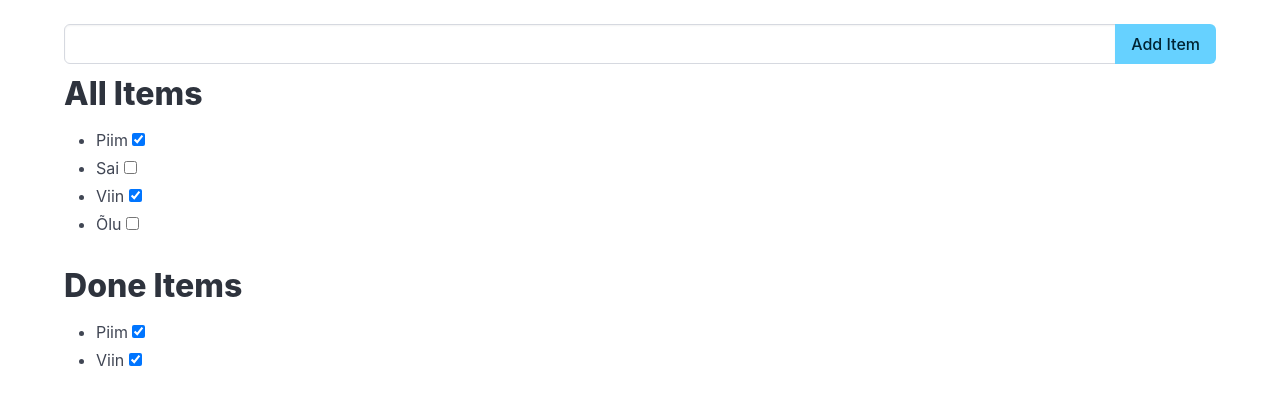
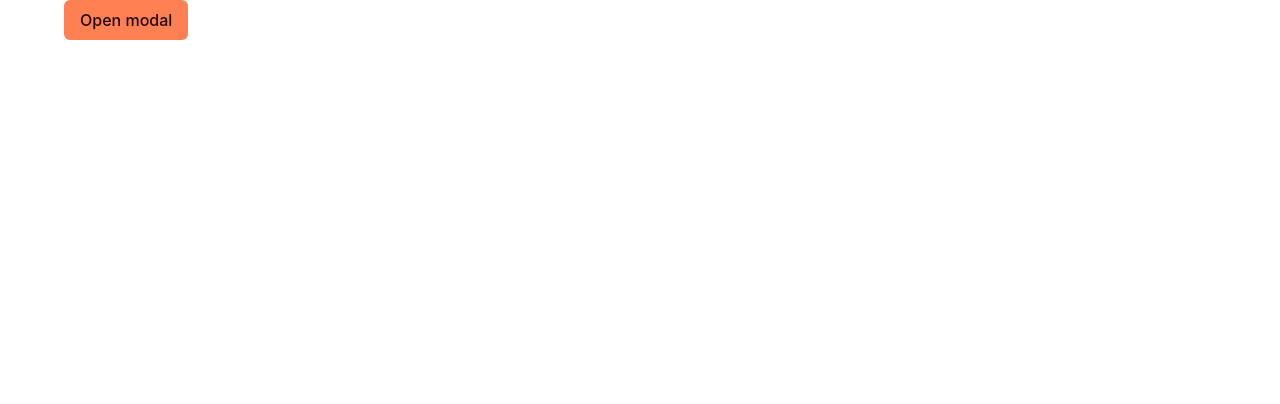
Before and after one commit to MustLuikH7/Learnnode, a Vue app: page / in a window 1280 px wide. Shown: the top 404 px of the page. Built offline with nearby package versions, Linux system fonts and the light colour scheme.

Commit message:
Add modal

```diff
--- a/src/App.vue
+++ b/src/App.vue
@@ -1,54 +1,11 @@
 <script setup>
-import { computed, ref } from 'vue';
-let i = 1
-let items = ref([
-  { id: i++, text: 'Piim', isDone: true },
-  { id: i++, text: 'Sai', isDone: false },
-  { id: i++, text: 'Viin', isDone: true },
-  { id: i++, text: 'Õlu', isDone: false },
-])
-let newItem = ref('')
-let doneItems = computed(() => {
-  return items.value.filter(i => {
-    return i.isDone
-  })
-})
-function add() {
-  if (newItem.value !== '') {
-    items.value.push({ id: i++, text: newItem.value.trim(), isDone: false })
-  }
-  newItem.value = ''
-}
+import { ref } from 'vue';
+import Modal from "./Components/Modal.vue"
+let modalActive = ref(false)
 </script>
 <template>
   <div class="container">
-    <div class="field has-addons mt-5">
-      <div class="control is-expanded">
-        <input class="input" type="text" v-model="newItem" @keypress.enter="add">
-      </div>
-      <div class="control">
-        <button class="button is-info" @click="add">
-          Add Item
-        </button>
-      </div>
-
-    </div>
-    <div class="content">
-      <h1>All Items</h1>
-      <ul>
-        <li v-for="item in items">{{ item.text }}
-
-          <input type="checkbox" v-model="item.isDone">
-
-        </li>
-      </ul>
-      <h1>Done Items</h1>
-      <ul>
-        <li v-for="item in doneItems">{{ item.text }}
-          <input type="checkbox" v-model="item.isDone">
-
-        </li>
-      </ul>
-    </div>
+    <button class="button is-primary" @click="modalActive = true">Open modal</button>
+    <Modal :active="modalActive" @close="modalActive = false"></Modal>
   </div>
 </template>
--- /dev/null
+++ b/src/Components/Modal.vue
@@ -0,0 +1,15 @@
+<script setup>
+defineProps(['active'])
+</script>
+
+<template>
+    <div class="modal" :class="{ 'is-active': active }">
+        <div class="modal-background" @click="$emit('close')"></div>
+        <div class="modal-content">
+            <p class="image is-4by3">
+                <img src="https://bulma.io/assets/images/placeholders/1280x960.png" alt="">
+            </p>
+        </div>
+        <button class="modal-close is-large" aria-label="close" @click="$emit('close')"></button>
+    </div>
+</template>
```
Also changed, not shown: src/Components/ItemList.vue (added, +12 -0 lines), src/Pages/ToDo.vue (added, +42 -0 lines).
